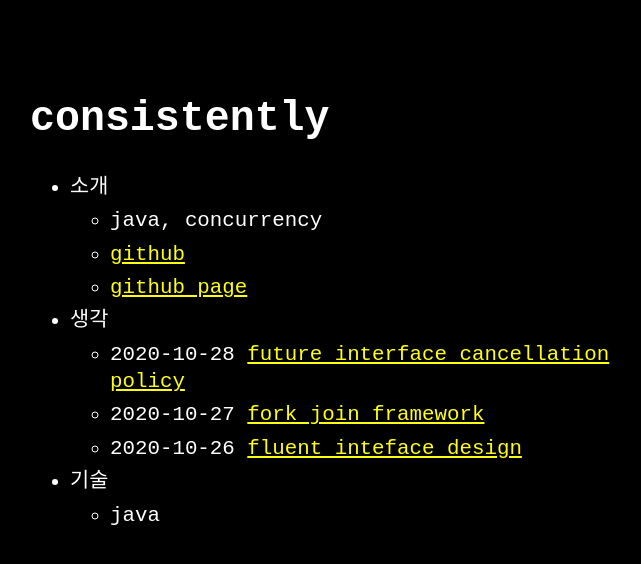
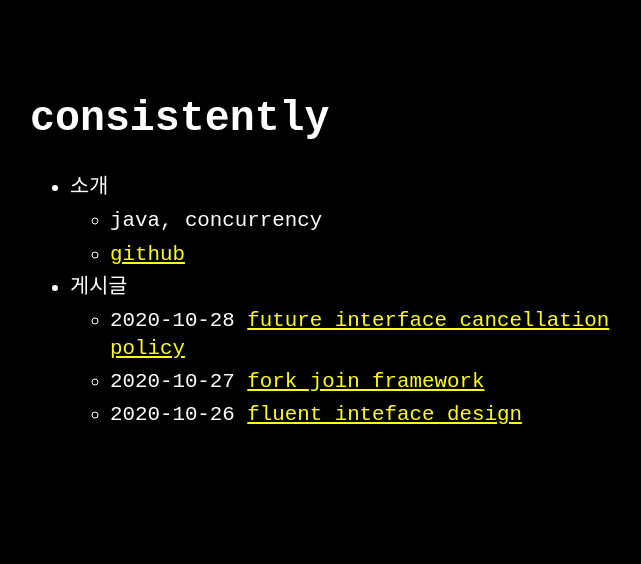
Before and after one commit to Yungdi/Yungdi.github.io, a Jekyll site: the page built from index.md, in a window 1280 px wide. Shown: the top 564 px of the page, without its empty margins (290-931 px from the left). Built offline with Jekyll 4.4.1, drawn with Linux system fonts in a browser that asks for light colours.

Commit message:
Update menu.yml

```diff
--- a/_data/menu.yml
+++ b/_data/menu.yml
@@ -9,16 +9,8 @@ entries:
         url: false
       - title: github
         url: https://github.com/Yungdi
-      - title: github page
-        url: https://yungdi.github.io/
 
-  - title: 생각
+  - title: 게시글
     post_list: true
     url: false
     entries: false
-
-  - title: 기술
-    url: false
-    entries:
-      - title: java
-        url: false
```
